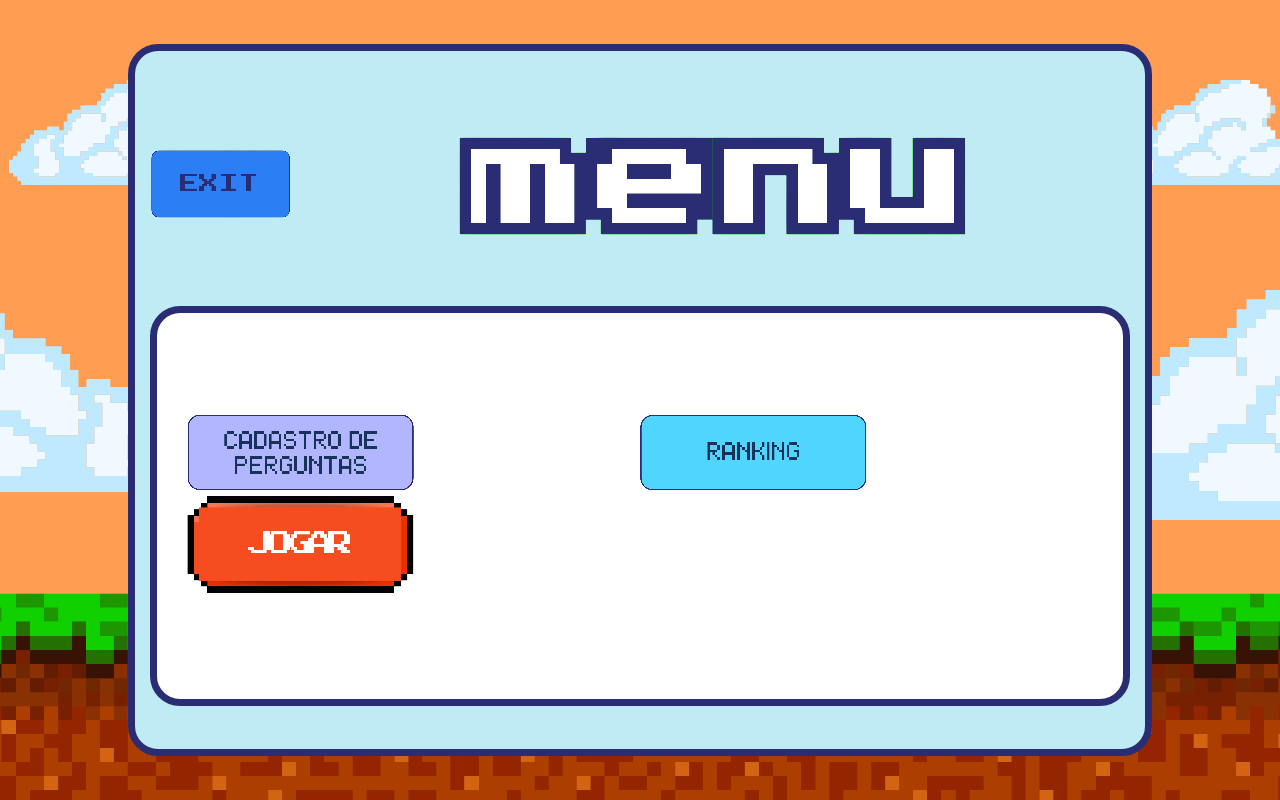
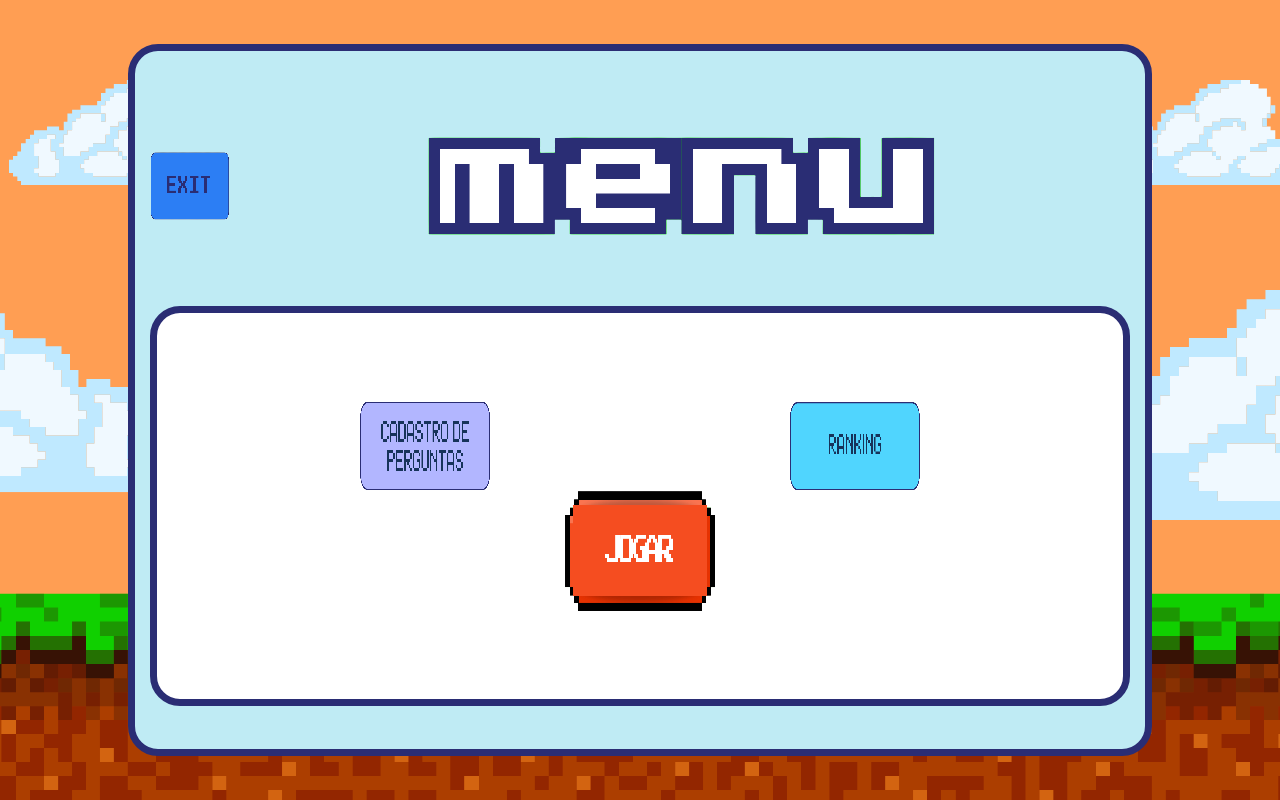
Before and after one commit to vitorbertolla/GuriQuiz, a React (Vite) app in the folder Projeto/: page /menu in a window 1280 px wide. Built offline with nearby package versions, Linux system fonts and the light colour scheme.

Commit message:
Arrumando as rotas do menu

```diff
--- a/Projeto/src/Pages/Tela_Menu/Tela_Menu.jsx
+++ b/Projeto/src/Pages/Tela_Menu/Tela_Menu.jsx
@@ -6,7 +6,7 @@ export default function Tela_Menu() {
     <div className={styles.container}>
       <div className={styles.telaMenuMenu}>
         <header className={styles.telaMenuHeader}>
-          <Link to="/start" className={styles.link}>
+          <Link to="/start" className={`${styles.link} ${styles.linkExit}`}>
             <img
               className={styles.telaMenuBtnExit}
               src="/images/botaoExit.png"
@@ -24,14 +24,14 @@ export default function Tela_Menu() {
         <main className={styles.telaMenuMain}>
           <section className={styles.telaMenuControls}>
             <div className={styles.telaMenuOptions}>
-              <Link to="/cadastropergunta" className={styles.link}>
+              <Link to="/cadastropergunta" className={`${styles.link} ${styles.linkOption}`}>
                 <img
                   className={styles.telaMenuBtnOption}
                   src="/images/botaoCadastroPerguntas.png"
                   alt="Cadastrar Perguntas"
                 />
               </Link>
-              <Link to="/ranking" className={styles.link}>
+              <Link to="/ranking" className={`${styles.link} ${styles.linkOption}`}>
                 <img
                   className={styles.telaMenuBtnOption}
                   src="/images/botaoRanking.png"
@@ -40,7 +40,7 @@ export default function Tela_Menu() {
               </Link>
             </div>
             <div className={styles.telaMenuPlay}>
-              <Link to="/configuraçãoQuiz" className={styles.link}>
+              <Link to="/configuraçãoQuiz" className={`${styles.link} ${styles.linkPlay}`}>
                 <img
                   className={styles.telaMenuBtnPlay}
                   src="/images/botaoJogar.png"
--- a/Projeto/src/Pages/Tela_Menu/Tela_Menu.module.css
+++ b/Projeto/src/Pages/Tela_Menu/Tela_Menu.module.css
@@ -12,14 +12,14 @@
 }
 
 .telaMenuBtnExit {
-    height: 80px;
+    height: 80px; /* Ajuste se necessário */
 }
 
-button {
+img {
     transition: 0.2s;
 }
 
-button:hover {
+img:hover {
     scale: 1.05;
 }
 
@@ -27,12 +27,36 @@ button:hover {
     height: 100px;
 }
 
-.telaMenuBtnOption {
-    max-width: 50%;
+.link {
+    display: inline-flex;
+    align-items: center;
+    justify-content: center;
+    overflow: hidden; /* Remova se não necessário */
+    width: 100px; /* Ajuste conforme necessário */
+    height: 100px; /* Ajuste conforme necessário */
 }
 
+.linkExit {
+    width: 80px; /* Ajuste para o tamanho da imagem */
+    height: 80px; /* Ajuste para o tamanho da imagem */
+}
+
+.linkOption {
+    width: 130px; /* Ajuste para o tamanho da imagem */
+    height: 90px; /* Ajuste para o tamanho da imagem */
+}
+
+.linkPlay {
+    width: 150px; /* Ajuste para o tamanho da imagem */
+    height: 120px; /* Ajuste para o tamanho da imagem */
+}
+
+.telaMenuBtnExit,
+.telaMenuBtnOption,
 .telaMenuBtnPlay {
-    width: 25%;
+    width: 100%; /* Faz a imagem ocupar todo o espaço do link */
+    height: 100%; /* Faz a imagem ocupar todo o espaço do link */
+    display: block; /* Garante que a imagem seja um bloco */
 }
 
 .telaMenuMenu {
@@ -41,7 +65,7 @@ button:hover {
     border-radius: 30px;
     height: 89vh;
     width: 80%;
-    padding: 15px   ;
+    padding: 15px;
 }
 
 .telaMenuMain {
@@ -55,9 +79,9 @@ button:hover {
     padding: 30px;
 }
 
-.telaMenuControls button{
+.telaMenuControls button {
     display: flex;
-    justify-content: center;
+    justify-content: flex-end ;
     align-items: center;
     flex-direction: column;
 }
@@ -65,9 +89,11 @@ button:hover {
 .telaMenuOptions {
     display: flex;
     justify-content: center;
+    align-items: center;
+    gap: 300px;
 }
 
-.telaMenuPlay button{
+.telaMenuPlay {
     display: flex;
     justify-content: center;
     align-items: center;
```
